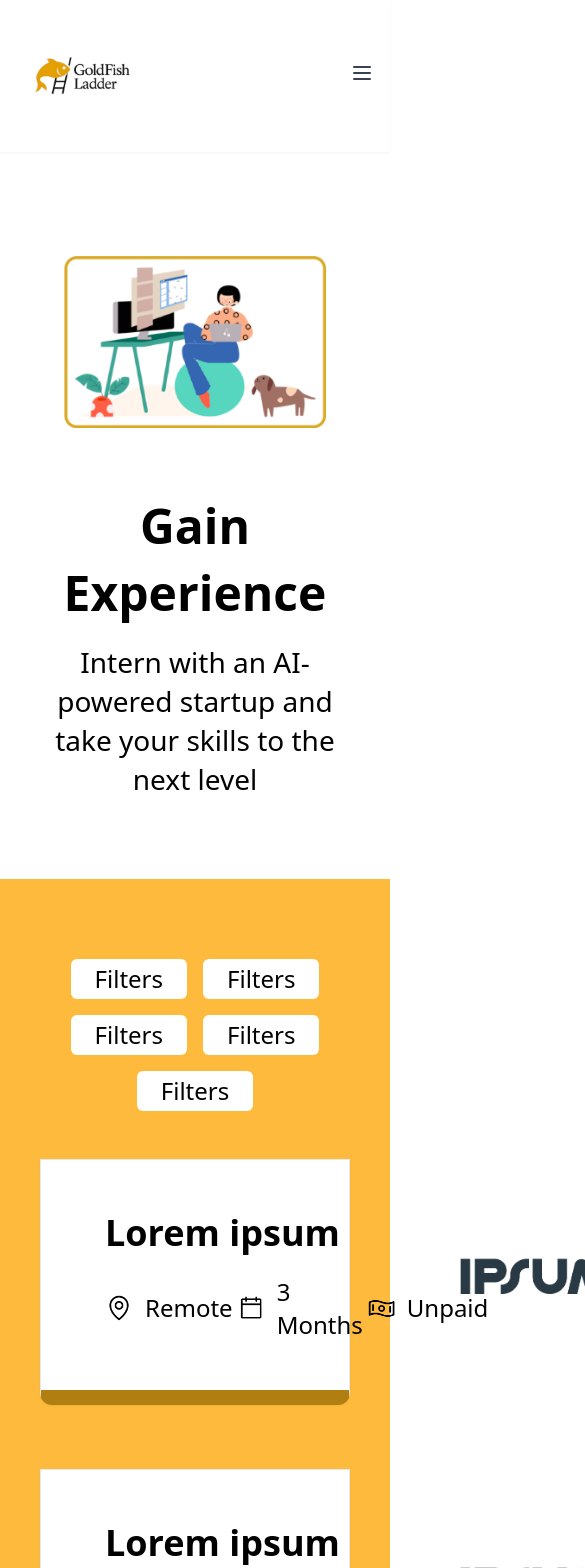
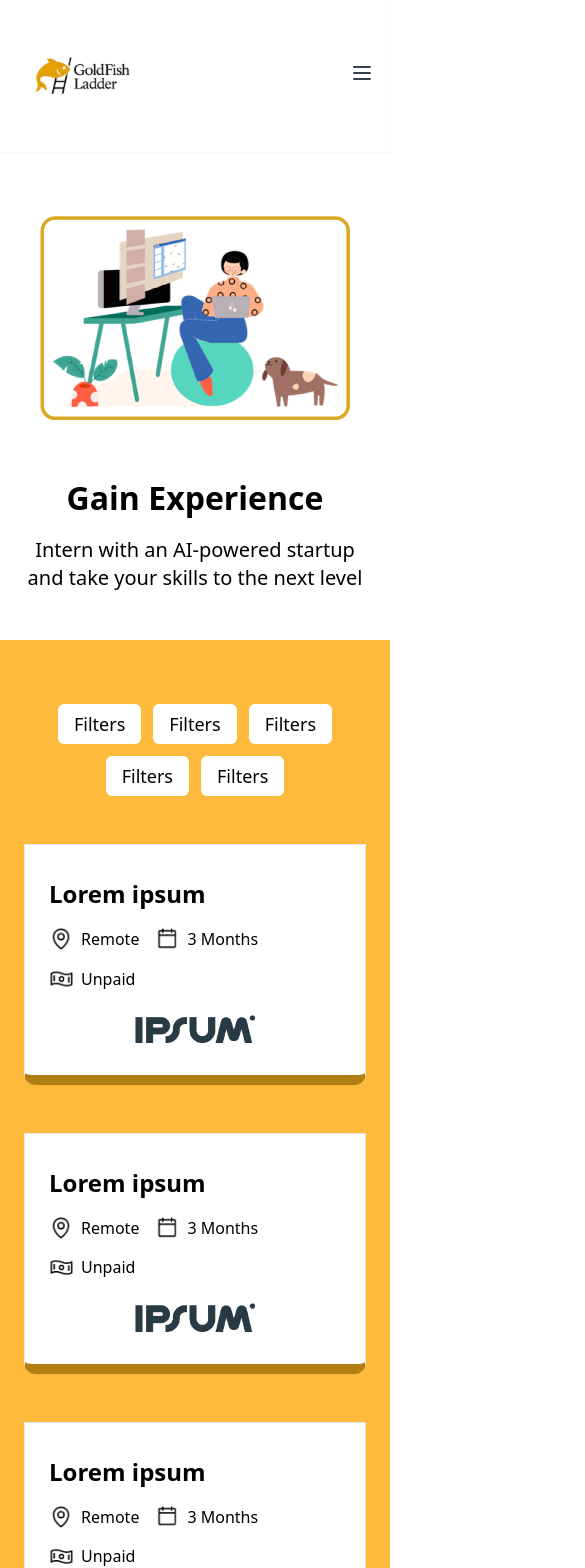
Before and after one commit to ProjectClay-Repos/goldfish-ladder-website, a Next.js app: page /internship in a window 390 px wide. Shown: the top 1568 px of the page, 585 px wide, since content can reach past the window. Built offline with nearby package versions, Linux system fonts and the light colour scheme.

Commit message:
Intership Page Responsiveness

```diff
--- a/app/internship/page.tsx
+++ b/app/internship/page.tsx
@@ -6,120 +6,116 @@ import { Card } from "@/components/ui/card"
 
 export default function InternshipPage() {
   return (
-    <div className="flex flex-col bg-white font-sans text-black text-[28px] leading-[1.4]">
+    <div className="flex flex-col bg-white font-sans text-black text-[20px] leading-[1.4]">
       {/* Hero Section */}
-      <div className="flex flex-col md:flex-row items-center justify-center px-10 py-20">
-        <div className="p-6 rounded-xl">
+      <div className="flex flex-col md:flex-row items-center justify-center px-6 md:px-10 py-12 md:py-20">
+        <div className="p-4 md:p-6 rounded-xl">
           <Image
             src="/internship/internship_hero_01.png"
             alt="internship hero"
             width={500}
             height={500}
-            className="object-contain"
+            className="object-contain max-w-full h-auto"
           />
         </div>
         <div className="mt-10 md:mt-0 md:ml-10 text-center md:text-left">
-          <h2 className="text-[48px] font-bold">Gain Experience</h2>
-          <p className="text-[28px] max-w-xl mt-4">
+          <h2 className="text-[32px] md:text-[48px] font-bold">Gain Experience</h2>
+          <p className="text-[20px] md:text-[28px] max-w-xl mt-4">
             Intern with an AI-powered startup and take your skills to the next level
           </p>
         </div>
       </div>
 
       {/* Yellow Section */}
-      <div className="bg-[#FDBA3C] px-10 py-20 text-black text-[28px]">
+      <div className="bg-[#FDBA3C] px-6 md:px-10 py-16 md:py-20 text-black">
         {/* Filter Buttons */}
-        <div className="flex flex-wrap justify-center gap-4 mb-12">
+        <div className="flex flex-wrap justify-center gap-3 md:gap-4 mb-12">
           {["Filters", "Filters", "Filters", "Filters", "Filters"].map((label, i) => (
-            <Button key={i} className="bg-white text-black rounded-md text-[24px] px-6 py-3">
+            <Button key={i} className="bg-white text-black rounded-md text-[18px] md:text-[24px] px-4 md:px-6 py-2 md:py-3">
               {label}
             </Button>
           ))}
         </div>
 
         {/* Internship Cards */}
-        <div className="space-y-16 max-w-5xl mx-auto">
+        <div className="space-y-12 md:space-y-16 max-w-6xl mx-auto">
           {[1, 2, 3].map((i) => (
             <Card
               key={i}
-              className="bg-white flex items-center justify-between
-                 px-16 py-12
-                 rounded-none rounded-b-xl
-                 border-b-[15px] border-b-[#b17e11]
-                 text-black text-[28px]"
+              className="bg-white flex flex-col md:flex-row items-start md:items-center justify-between px-6 md:px-16 py-8 md:py-12
+              rounded-none rounded-b-xl border-b-[10px] md:border-b-[15px] border-b-[#b17e11] text-black"
             >
-              <div className="flex items-center space-x-12">
+              <div className="flex flex-col md:flex-row items-start md:items-center space-y-4 md:space-y-0 md:space-x-10">
                 <div>
-                  <h3 className="font-bold text-[36px]">Lorem ipsum</h3>
-                  <div className="flex flex-row gap-8 mt-4">
-                    <div className="flex items-center gap-3 text-[24px]">
-                      <Image src="/internship/location.png" alt="location" width={28} height={28} />
+                  <h3 className="font-bold text-[24px] md:text-[36px]">Lorem ipsum</h3>
+                  <div className="flex flex-wrap gap-4 mt-4 text-[16px] md:text-[24px]">
+                    <div className="flex items-center gap-2 md:gap-3">
+                      <Image src="/internship/location.png" alt="location" width={24} height={24} />
                       <span>Remote</span>
                     </div>
-                    <div className="flex items-center gap-3 text-[24px]">
-                      <Image src="/internship/calendar.png" alt="calendar" width={28} height={28} />
+                    <div className="flex items-center gap-2 md:gap-3">
+                      <Image src="/internship/calendar.png" alt="calendar" width={24} height={24} />
                       <span>3 Months</span>
                     </div>
-                    <div className="flex items-center gap-3 text-[24px]">
-                      <Image src="/internship/stipend.png" alt="stipend" width={28} height={28} />
+                    <div className="flex items-center gap-2 md:gap-3">
+                      <Image src="/internship/stipend.png" alt="stipend" width={24} height={24} />
                       <span>Unpaid</span>
                     </div>
                   </div>
                 </div>
               </div>
 
-              <Image
-                src="/internship/ipsum.png"
-                alt="logo"
-                width={160}
-                height={160}
-                className="object-contain"
-              />
+              <div className="mt-6 md:mt-0 self-center md:self-auto">
+                <Image
+                  src="/internship/ipsum.png"
+                  alt="logo"
+                  width={120}
+                  height={120}
+                  className="object-contain"
+                />
+              </div>
             </Card>
           ))}
         </div>
 
-
-
         {/* View More Button */}
         <div className="flex justify-center mt-12">
-          <Button className="bg-[#6B3F2D] text-white px-10 py-4 text-[24px] rounded-xl">
+          <Button className="bg-[#6B3F2D] text-white px-8 md:px-10 py-3 md:py-4 text-[20px] md:text-[24px] rounded-xl">
             View more
           </Button>
         </div>
       </div>
 
       {/* Emerging Startups Section */}
-      <div className="bg-white py-20 px-10 text-black text-[28px]">
-        <h2 className="text-[40px] font-extrabold mb-4">Emerging Startups</h2>
-        <p className="text-[28px] mb-10">lorem ipsum lorem ipsum</p>
+      <div className="bg-white py-16 md:py-20 px-6 md:px-10 text-black">
+        <h2 className="text-[32px] md:text-[40px] font-extrabold mb-4">Emerging Startups</h2>
+        <p className="text-[20px] md:text-[28px] mb-10">lorem ipsum lorem ipsum</p>
 
-        <div className="grid grid-cols-1 sm:grid-cols-2 md:grid-cols-3 lg:grid-cols-4 gap-10">
+        <div className="grid grid-cols-1 sm:grid-cols-2 md:grid-cols-3 lg:grid-cols-4 gap-6 md:gap-10">
           {[...Array(4)].map((_, i) => (
             <Card key={i} className="p-0 shadow-lg rounded-xl overflow-hidden text-black">
-              {/* White background image container */}
+              {/* White image container */}
               <div className="bg-white p-6 flex justify-center">
                 <Image
                   src="/internship/ipsum.png"
                   alt="startup"
-                  width={160}
-                  height={160}
+                  width={120}
+                  height={120}
                   className="object-contain"
                 />
               </div>
 
-              {/* Yellowish content box */}
+              {/* Yellow content box */}
               <div className="bg-[#FFF7EB] text-left p-6">
-                <div className="text-[28px] font-semibold mb-2">Lorem ipsum</div>
-                <div className="text-[24px] text-gray-700 mb-6">Lorem ipsum</div>
-                <Button className="bg-[#FDBA3C] text-white w-full text-[24px] py-3 rounded-lg">
+                <div className="text-[20px] md:text-[28px] font-semibold mb-2">Lorem ipsum</div>
+                <div className="text-[16px] md:text-[24px] text-gray-700 mb-6">Lorem ipsum</div>
+                <Button className="bg-[#FDBA3C] text-white w-full text-[18px] md:text-[24px] py-3 rounded-lg">
                   Apply
                 </Button>
               </div>
             </Card>
           ))}
         </div>
-
       </div>
     </div>
   )
```
